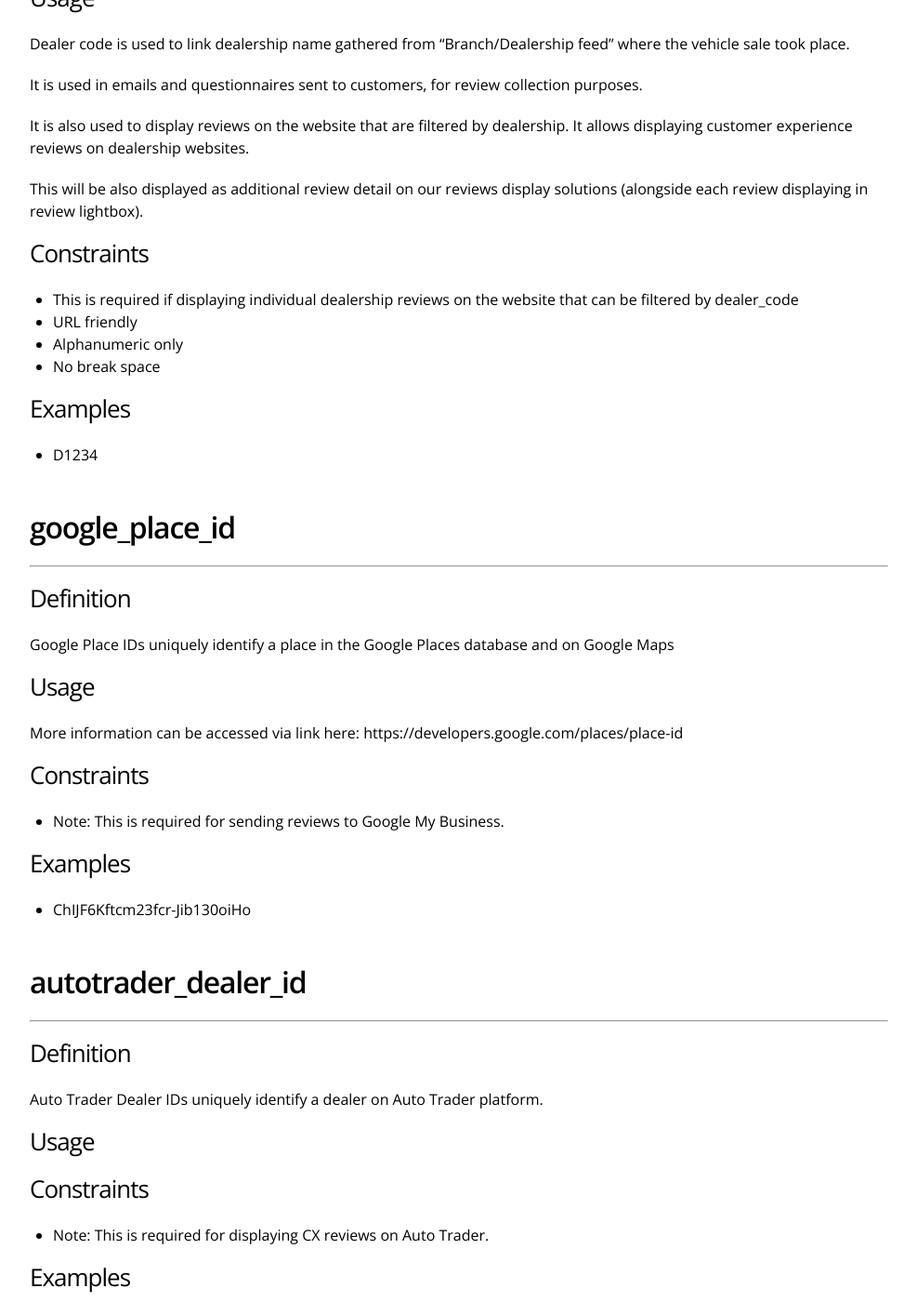
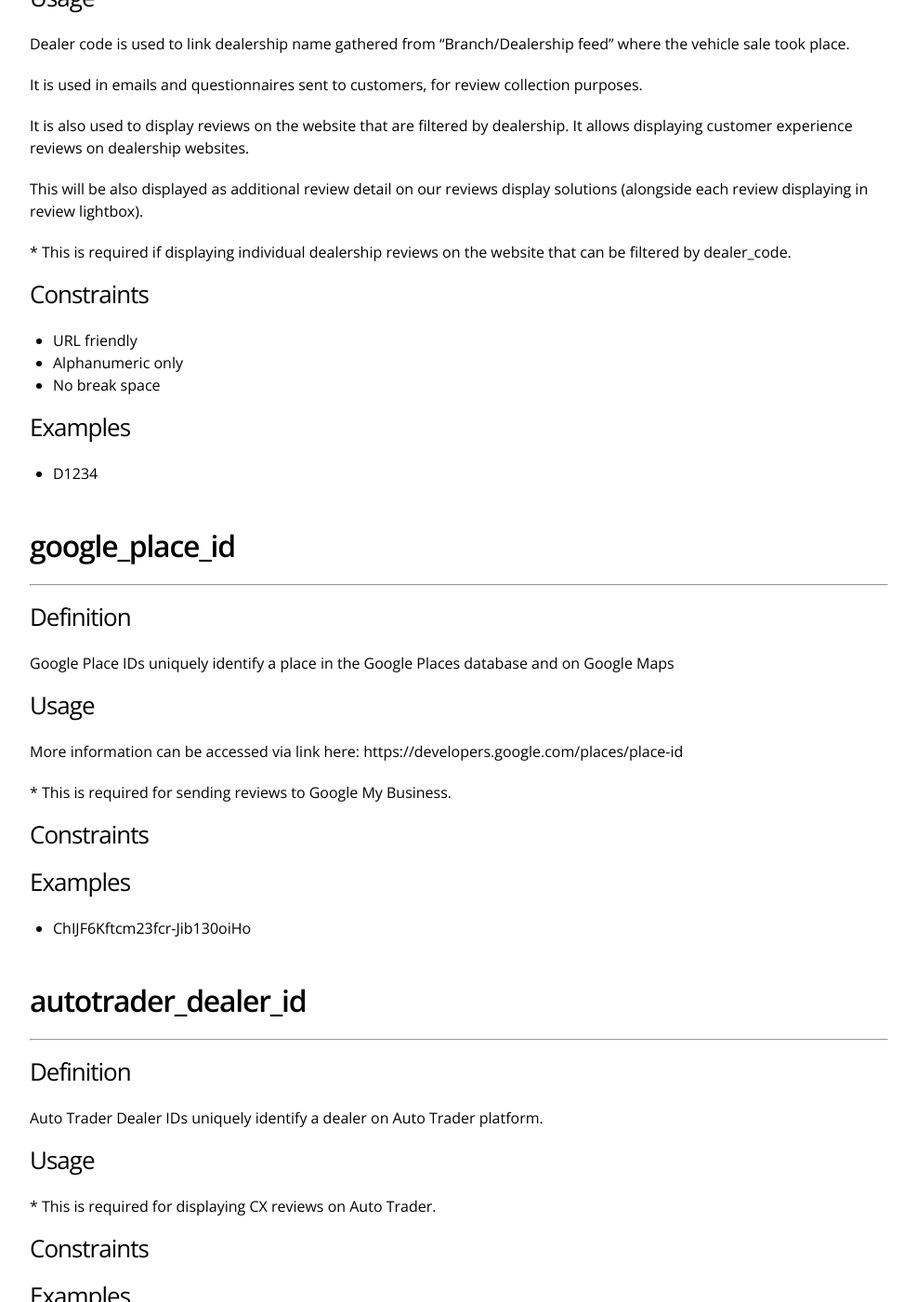
Before and after one commit to reevoo/reevoo.github.io, a Jekyll site: the page built from docs/feeds/feeds-automotive-purchaser-fields.markdown, in a window 1280 px wide and 1400 px high, scrolled down 5615 px. Shown: the whole window at 93% size, without its empty margins (274-1261 px from the left). Built offline with Jekyll 4.4.1, drawn with Linux system fonts in a browser that asks for light colours; some of the changed text lies outside the part shown.

Commit message:
Rename purchaser feed spec and add some usage details

```diff
--- a/_data/docs.yml
+++ b/_data/docs.yml
@@ -42,8 +42,8 @@
   items:
   - id: feeds-automotive-product-fields
     title: Automotive Product Fields
-  - id: feeds-purchaser-fields
-    title: Purchaser Fields
+  - id: feeds-automotive-purchaser-fields
+    title: Automotive Purchaser Fields
   - id: feeds-dealer-fields
     title: Dealer Fields
 - id: reevooapi
--- a/docs/feeds/feeds-purchaser-fields.markdown
+++ b/docs/feeds/feeds-automotive-purchaser-fields.markdown
@@ -185,8 +185,9 @@ group: feeds
 
   This will be also displayed as additional review detail on our reviews display solutions (alongside each review displaying in review lightbox).
 
+  \* This is required if displaying individual dealership reviews on the website that can be filtered by dealer_code.
+
 ### Constraints
-  + This is required if displaying individual dealership reviews on the website that can be filtered by dealer_code
   + URL friendly
   + Alphanumeric only
   + No break space
@@ -204,8 +205,9 @@ group: feeds
 ### Usage
   More information can be accessed via link here: https://developers.google.com/places/place-id
 
+  \* This is required for sending reviews to Google My Business.
+
 ### Constraints
-  + Note: This is required for sending reviews to Google My Business.
 
 ### Examples
   + ChIJF6Kftcm23fcr-Jib130oiHo
@@ -217,10 +219,11 @@ group: feeds
 ### Definition
   Auto Trader Dealer IDs uniquely identify a dealer on Auto Trader platform.
 
+
 ### Usage
+  \* This is required for displaying CX reviews on Auto Trader.
 
 ### Constraints
-  + Note: This is required for displaying CX reviews on Auto Trader.
 
 ### Examples
   + 20380
@@ -334,8 +337,9 @@ group: feeds
 ### Usage
   Vehicle registration number can be used for reporting purposes.
 
+  \* This attribute is required for clients who would like to run reports on this value
+
 ### Constraints
-  + This attribute is required for clients who would like to run reports on this value
 
 ### Examples
   + XY1234Z
@@ -350,8 +354,9 @@ group: feeds
 ### Usage
   VIN number can be used for reporting purposes.
 
+  \* This attribute is required for clients who would like to run reports on VIN
+
 ### Constraints
-  + This attribute is required for clients who would like to run reports on VIN
 
 ### Examples
   + JLAKJF123456778
@@ -368,8 +373,9 @@ group: feeds
 ### Usage
   Salesexec can be used for reporting purposes.
 
+  \* This attribute is required for clients who would like to run reports on sales executive
+
 ### Constraints
-  + This attribute is required for clients who would like to run reports on sales executive
 
 ### Examples
   + SP9654
```
Also changed, not shown: other parts of docs/feeds/feeds-automotive-purchaser-fields.markdown (+6 -6 lines).
